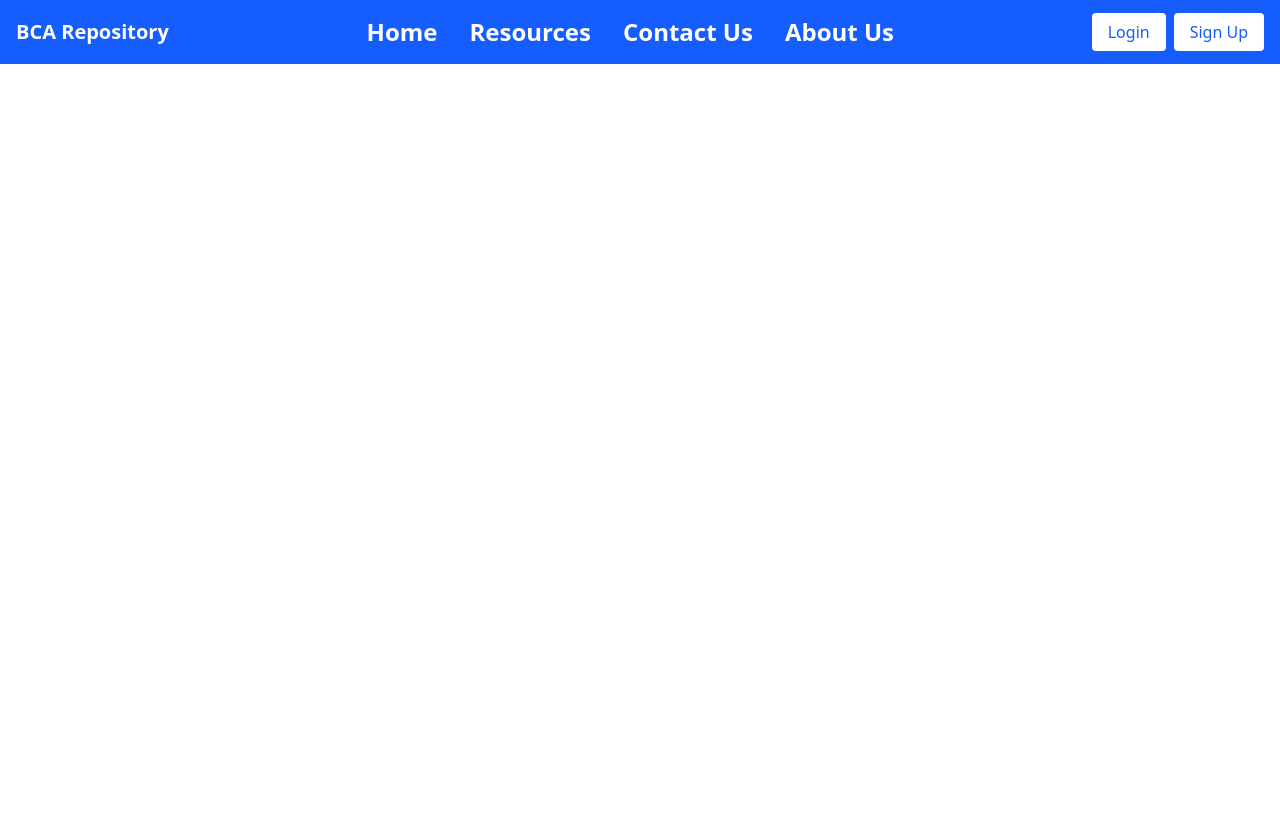
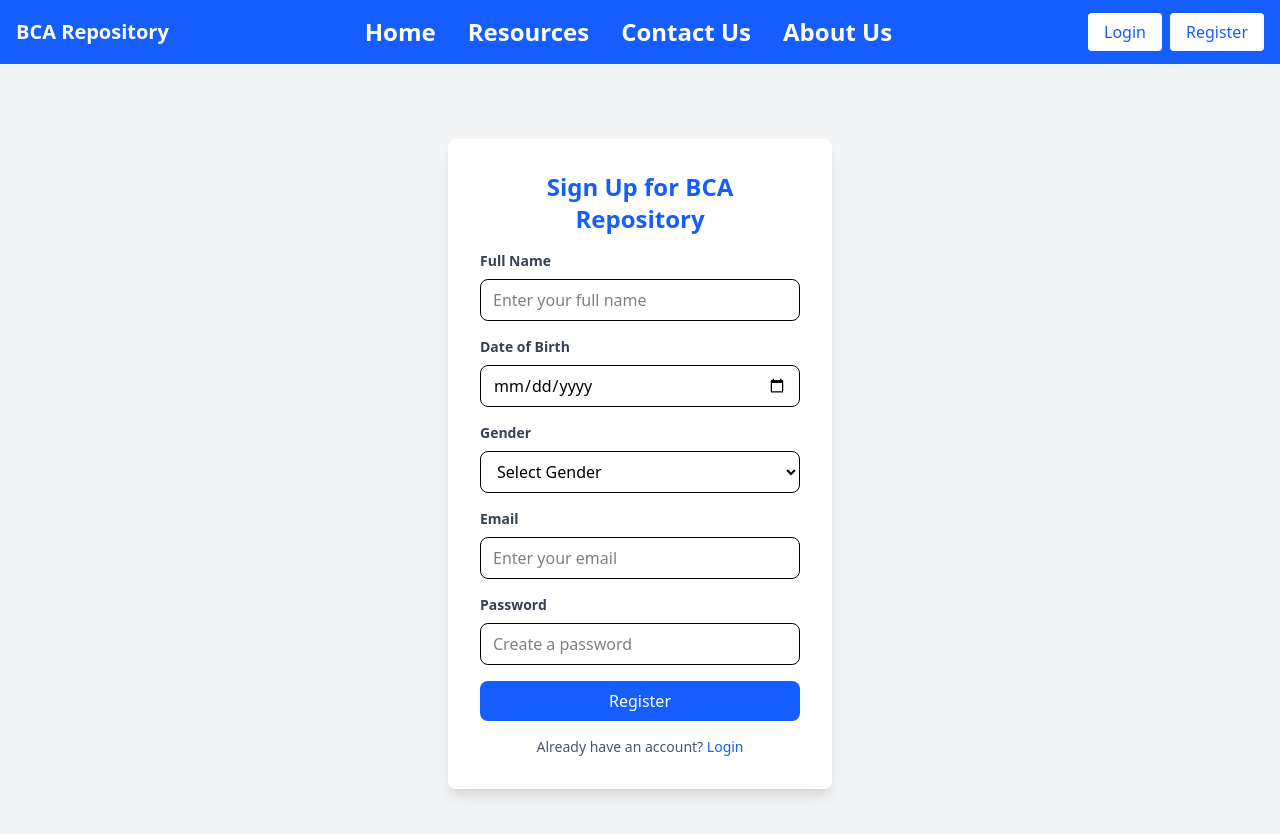
Before and after one commit to aarya33382/BCA_Repo, a React (Vite) app in the folder bca_repo.client/: page /register in a window 1280 px wide. Shown: the top 834 px of the page. Before the commit the page ends 800 px from the top, so only its background shows below. Built offline with nearby package versions, Linux system fonts and the light colour scheme.

Commit message:
added login ,registor and contectus

```diff
--- a/bca_repo.client/src/App.jsx
+++ b/bca_repo.client/src/App.jsx
@@ -8,6 +8,8 @@ import {Routes,Route} from 'react-router-dom'
 import Resources from './Components/Resources';
 import Contact from './Components/Contact';
 import About from './Components/About';
+import Login from './Components/Auth/Login';
+import Register from './Components/Auth/Register';
 function App() {
 
 
@@ -19,6 +21,8 @@ function App() {
             <Route path='/resources' element={<Resources/>}/>
             <Route path='/contact' element={<Contact/>}/>
             <Route path='/about' element={<About/>}/>
+            <Route path='/login'element={<Login/>}/>
+            <Route path='/register'element={<Register/>}/>
         </Routes>
 
 
--- /dev/null
+++ b/bca_repo.client/src/Components/Auth/Login.jsx
@@ -0,0 +1,28 @@
+import React from 'react'
+
+export default function Login() {
+  return (
+    <div className="flex justify-center items-center h-screen bg-gray-100">
+      <div className="bg-white p-8 rounded-lg shadow-lg w-96">
+        <h2 className="text-2xl font-bold text-center text-blue-600 mb-4">Login to BCA Repository</h2>
+
+        <form>
+          <div className="mb-4">
+            <label className="block text-gray-700 text-sm font-bold mb-2" htmlFor="email"> Email</label>
+            <input type="email" id="email" className="w-full px-3 py-2 border rounded-lg focus:outline-none focus:ring-2 focus:ring-blue-500" placeholder="Enter your email" />
+          </div>
+          <div className="mb-4">
+            <label className="block text-gray-700 text-sm font-bold mb-2" htmlFor="password">Password </label>
+            <input  type="password"  id="password" className="w-full px-3 py-2 border rounded-lg focus:outline-none focus:ring-2 focus:ring-blue-500" placeholder="Enter your password" />
+          </div>
+           <div className="flex items-center justify-between mb-4">
+            <label className="inline-flex items-center"> <input type="checkbox" className="form-checkbox text-blue-600" /> <span className="ml-2 text-sm text-gray-600">Remember me</span> </label>
+            <a href="#" className="text-sm text-blue-600 hover:underline">Forgot password?</a>
+          </div>
+          <button type="submit"className="w-full bg-blue-600 text-white py-2 rounded-lg hover:bg-blue-700 transition-all" > Login </button>
+        </form>
+        <p className="text-center text-sm text-gray-600 mt-4">  Don't have an account? <a href="/register" className="text-blue-600 hover:underline">Register</a></p>
+      </div>
+    </div>
+  );
+};
--- /dev/null
+++ b/bca_repo.client/src/Components/Auth/Register.jsx
@@ -0,0 +1,89 @@
+import React from 'react'
+
+export default function Register() {
+  return (
+
+        <div className="flex justify-center items-center h-screen bg-gray-100">
+          <div className="bg-white p-8 rounded-lg shadow-lg w-96">
+            <h2 className="text-2xl font-bold text-center text-blue-600 mb-4">Sign Up for BCA Repository</h2>
+
+            <form>
+              <div className="mb-4">
+                <label className="block text-gray-700 text-sm font-bold mb-2" htmlFor="name">
+                  Full Name
+                </label>
+                <input
+                  type="text"
+                  id="name"
+                  className="w-full px-3 py-2 border rounded-lg focus:outline-none focus:ring-2 focus:ring-blue-500"
+                  placeholder="Enter your full name"
+                />
+              </div>
+
+              <div className="mb-4">
+                <label className="block text-gray-700 text-sm font-bold mb-2" htmlFor="dob">
+                  Date of Birth
+                </label>
+                <input
+                  type="date"
+                  id="dob"
+                  className="w-full px-3 py-2 border rounded-lg focus:outline-none focus:ring-2 focus:ring-blue-500"
+                />
+              </div>
+
+              <div className="mb-4">
+                <label className="block text-gray-700 text-sm font-bold mb-2" htmlFor="gender">
+                  Gender
+                </label>
+                <select
+                  id="gender"
+                  className="w-full px-3 py-2 border rounded-lg focus:outline-none focus:ring-2 focus:ring-blue-500"
+                >
+                  <option value="">Select Gender</option>
+                  <option value="male">Male</option>
+                  <option value="female">Female</option>
+                  <option value="other">Other</option>
+                </select>
+              </div>
+
+              <div className="mb-4">
+                <label className="block text-gray-700 text-sm font-bold mb-2" htmlFor="email">
+                  Email
+                </label>
+                <input
+                  type="email"
+                  id="email"
+                  className="w-full px-3 py-2 border rounded-lg focus:outline-none focus:ring-2 focus:ring-blue-500"
+                  placeholder="Enter your email"
+                />
+              </div>
+
+              <div className="mb-4">
+                <label className="block text-gray-700 text-sm font-bold mb-2" htmlFor="password">
+                  Password
+                </label>
+                <input
+                  type="password"
+                  id="password"
+                  className="w-full px-3 py-2 border rounded-lg focus:outline-none focus:ring-2 focus:ring-blue-500"
+                  placeholder="Create a password"
+                />
+              </div>
+
+
+
+              <button
+                type="submit"
+                className="w-full bg-blue-600 text-white py-2 rounded-lg hover:bg-blue-700 transition-all"
+              >
+                Register
+              </button>
+            </form>
+
+            <p className="text-center text-sm text-gray-600 mt-4">
+              Already have an account? <a href="/login" className="text-blue-600 hover:underline">Login</a>
+            </p>
+          </div>
+        </div>
+      );
+    };
--- a/bca_repo.client/src/Components/Contact.jsx
+++ b/bca_repo.client/src/Components/Contact.jsx
@@ -2,6 +2,45 @@ import React from 'react'
 
 export default function Contact() {
   return (
-    <div>Contact</div>
+    <div className="min-h-screen bg-gray-100 flex flex-col items-center py-10">
+      <div className="text-center">
+        <h1 className="text-2xl font-bold text-gray-800">
+          <span className="text-blue-600">BCA Repository</span> crafted with ❤️
+        </h1>
+        <hr className="border-t-2 border-red-400 w-3/4 mx-auto my-4" />
+      </div>
+      <div className="w-full max-w-3xl bg-white shadow-lg rounded-lg p-8">
+        <h2 className="text-3xl font-bold text-gray-800">Contact Us</h2>
+        <p className="text-gray-600 text-sm mt-2"> This contact page is only for general questions regarding the platform and inquiries related to uploading files.</p>
+        <hr className="border-gray-300 my-4" />
+        <h3 className="text-xl font-bold text-gray-700">Contact BCA Repository Support</h3>
+        <p className="text-gray-500 text-sm mb-6">Thanks for using the contact form. Please fill out the form, and we will try to get in touch with you as soon as possible.</p>
+        <form className="space-y-4">
+          <div className="grid grid-cols-1 md:grid-cols-2 gap-4">
+            <input type="text" placeholder="Name" className="w-full p-3 border rounded-lg focus:ring-2 focus:ring-blue-500 focus:outline-none" />
+            <input type="email" placeholder="Email" className="w-full p-3 border rounded-lg focus:ring-2 focus:ring-blue-500 focus:outline-none" />
+          </div>
+          <select className="w-full p-3 border rounded-lg focus:ring-2 focus:ring-blue-500 focus:outline-none">
+            <option>- Reason -</option>
+            <option>Upload Issue</option>
+            <option>Feedback</option>
+          </select>
+          <input type="text" placeholder="Subject" className="w-full p-3 border rounded-lg focus:ring-2 focus:ring-blue-500 focus:outline-none" />
+          <textarea placeholder="Enter your message" rows="4" className="w-full p-3 border rounded-lg focus:ring-2 focus:ring-blue-500 focus:outline-none"></textarea>
+          <div className="flex items-center space-x-2">
+            <input type="checkbox" className="w-4 h-4" />
+            <span className="text-sm text-gray-600">I'm not a robot</span>
+          </div>
+          <div className="flex space-x-4">
+            <button type="submit" className="px-6 py-2 bg-red-500 text-white rounded-lg hover:bg-red-600 transition-all">SEND MESSAGE</button>
+            <button type="reset" className="px-6 py-2 bg-gray-400 text-white rounded-lg hover:bg-gray-500 transition-all">RESET</button>
+          </div>
+        </form>
+        <p className="text-gray-500 text-sm mt-6">
+          <strong>Note:</strong> Spamming this form will result in an IP ban.
+        </p>
+        <p className="text-gray-500 text-sm mt-2"> We try to get back to our users as soon as possible, but due to high volume, responses may take 24-48 hours. Thank you for your patience!</p>
+      </div>
+    </div>
   )
 }
--- a/bca_repo.client/src/Components/LandingPage.jsx
+++ b/bca_repo.client/src/Components/LandingPage.jsx
@@ -20,7 +20,7 @@ export default function LandingPage() {
             <p className="text-gray-700 mt-2">To unlock full access, including downloading and publishing study materials, and to enjoy a seamless user experience, please register and log in.</p>
             <div className="mt-4">
               <button className="bg-blue-600 text-white px-4 py-2 rounded mr-2" onClick={() => setShowPopup(false)}>Close</button>
-              <a href="/signup" className="bg-green-600 text-white px-4 py-2 rounded">Register</a>
+              <a href="/register" className="bg-green-600 text-white px-4 py-2 rounded">Register</a>
             </div>
           </div>
         </div>
--- a/bca_repo.client/src/Components/Navbar.jsx
+++ b/bca_repo.client/src/Components/Navbar.jsx
@@ -13,7 +13,7 @@ export default function Navbar() {
       </ul>
       <div>
         <Link to="/login" className="bg-white text-blue-600 px-4 py-2 rounded mr-2">Login</Link>
-        <Link to="/signup" className="bg-white text-blue-600 px-4 py-2 rounded">Sign Up</Link>
+        <Link to="/register" className="bg-white text-blue-600 px-4 py-2 rounded">Register</Link>
       </div>
     </nav>
   );
```
